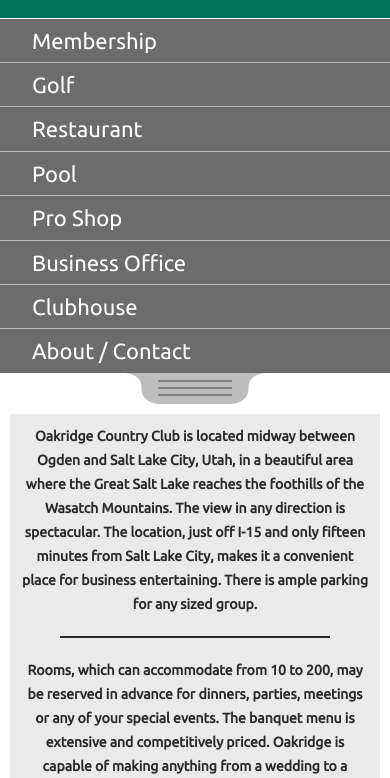
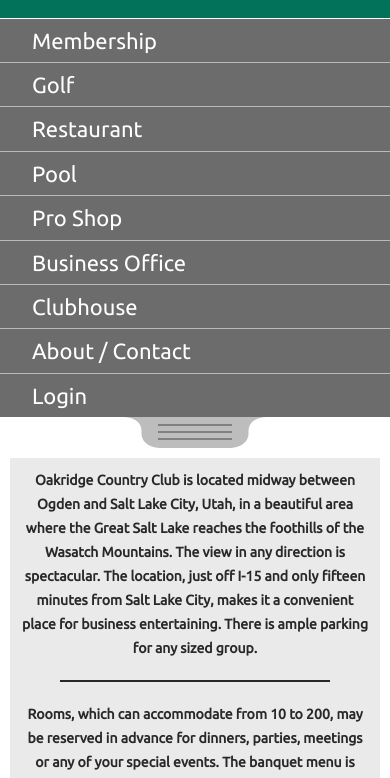
Before and after one commit to omginbd/Oakridge-Project, a plain HTML site: page index.html in a window 390 px wide. Both pictures are taken after a click on the picture 195 px from the left and 95 px from the top of the page. Shown: the part 62-840 px from the top of the page. Drawn offline with nearby package versions, Linux system fonts and the light colour scheme.

Commit message:
Add login button to mobile menu

```diff
--- a/index.html
+++ b/index.html
@@ -45,7 +45,7 @@
                             </div>
                         </a>
                         <div class="col-sm-2 col-xs-12">
-                            <button class="btn loginButton pull-right"><div class="buttonInner">Login</div></button>
+                            <button class="btn loginButton pull-right"><div class="buttonInner loginButtonInner">Login</div></button>
                         </div>
                     </div>
                 </header>
--- a/resources/scripts/app.js
+++ b/resources/scripts/app.js
@@ -213,13 +213,23 @@
     function buildMobileMenu() {
         // get all elements from main menu
         // paste them in mobile menu
+        var i = 1;
         var allMenuItems = $(".menu-items a").clone(),
             mobileMenuContainer = $("#mobileMenuList ul");
         mobileMenuContainer.empty();
         allMenuItems.each(function (i, obj) {
+            i++;
             var ele = obj;
             mobileMenuContainer.append(ele);
         });
+
+        var loginButton = $(".loginButtonInner").clone();
+        loginButton.addClass("menu-item");
+        loginButton.addClass("mobileLogin");
+        loginButton.removeClass("buttonInner");
+        loginButton.show();
+        mobileMenuContainer.append(loginButton);
+        loginButton.wrap("<a href='#'></a>");
     }
 
     // return the functions that need public access
```
Also changed, not shown: Ticket Info/addLoginToMobile.txt.
